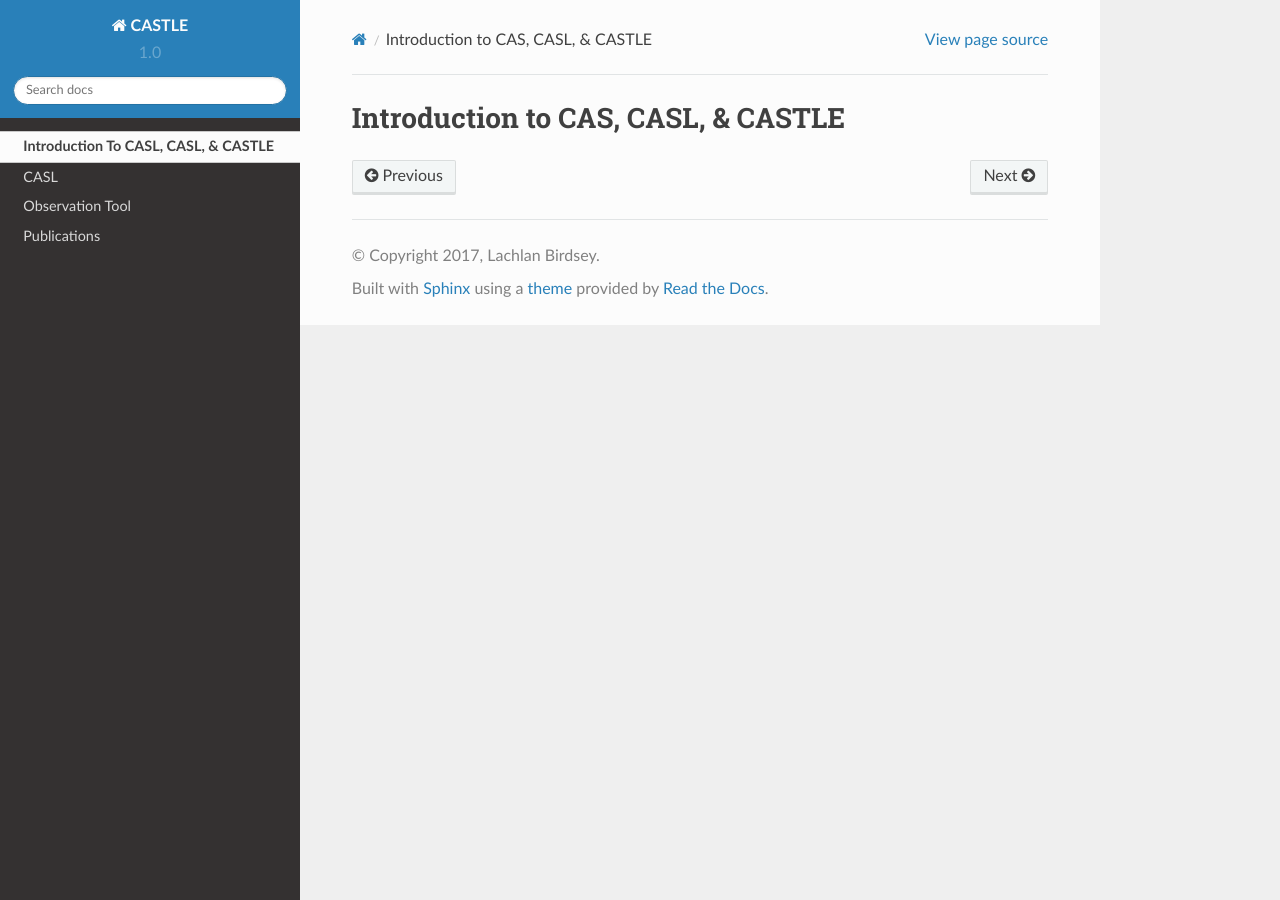
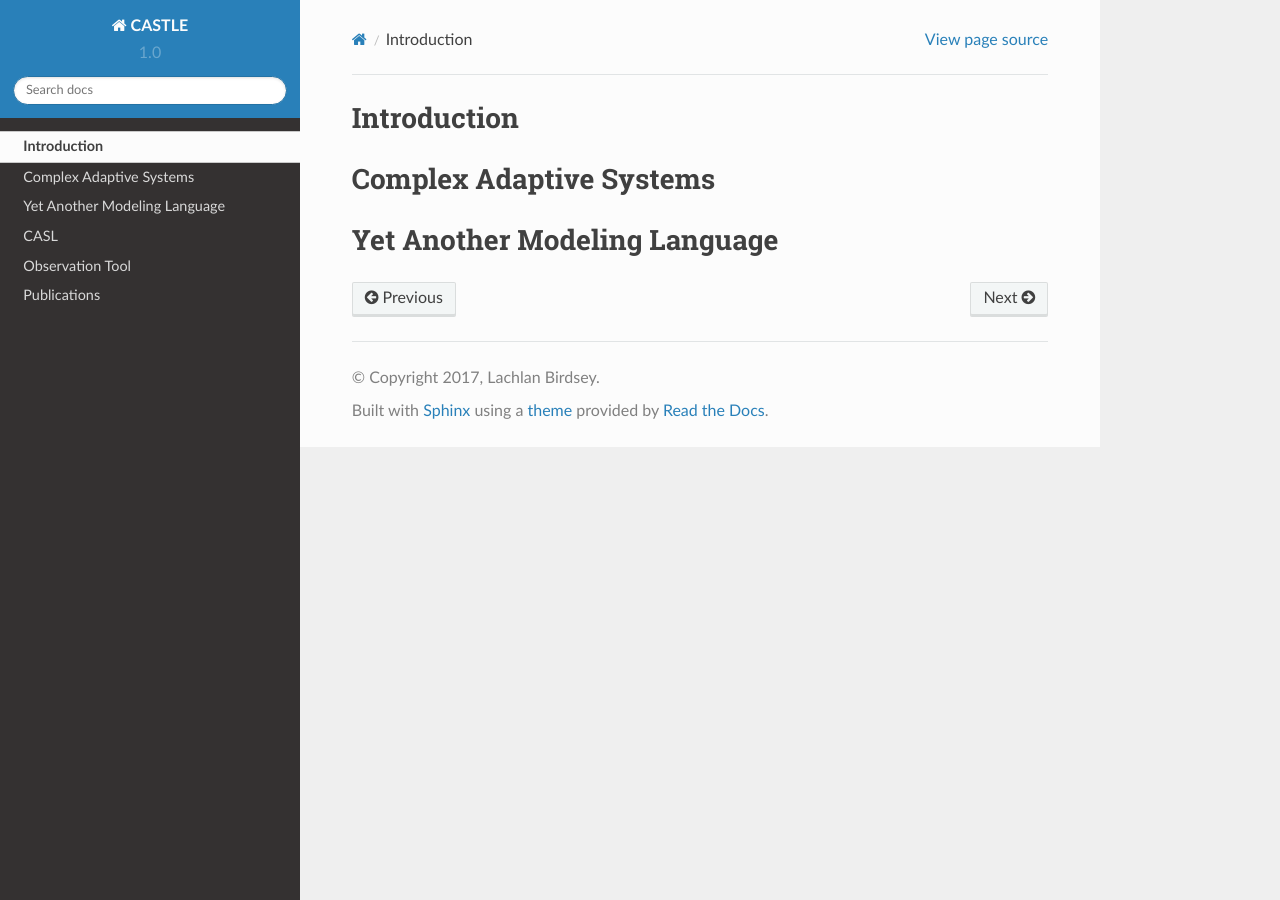
Before and after one commit to CASTLE-FWK/Documentation, a Sphinx documentation site: the page built from source/Introduction.rst, in a window 1280 px wide. Built offline with Sphinx 7.4.7 and the Read the Docs theme 2.0.0, drawn with Linux system fonts in a browser that asks for light colours.

Commit message:
okay, structure is now good across both html and latex

```diff
--- a/source/Introduction.rst
+++ b/source/Introduction.rst
@@ -1,2 +1,8 @@
-Introduction to CAS, CASL, & CASTLE
+Introduction
 ====================================
+
+Complex Adaptive Systems
+====================================
+
+Yet Another Modeling Language
+====================================
--- a/source/index.rst
+++ b/source/index.rst
@@ -8,7 +8,7 @@ CASTLE documentation
 Documentation for the CASTLE framework.
 
 Introduction to CAS, CASL, & CASTLE
-====================================
+^^^^^^^^^^^^^^^^^^^^^^^^^^^^^^^^^^^^
 .. toctree::
    :maxdepth: 2
    :hidden:
```
